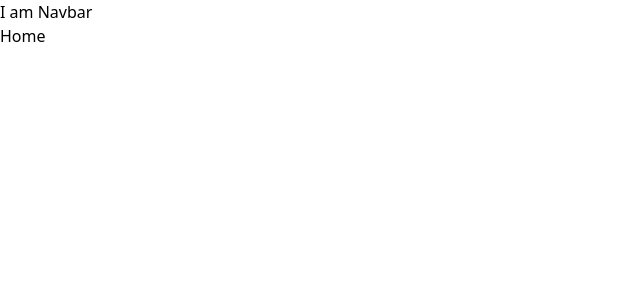
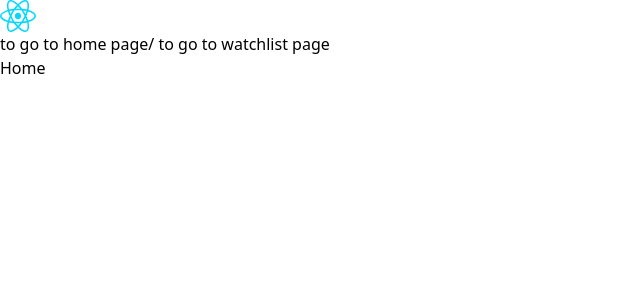
Before and after one commit to SwapnaM02/imdb-rating, a React (Vite) app: page / in a window 1280 px wide. Shown: the top 300 px of the page, without its empty margins (0-640 px from the left). Built offline with nearby package versions, Linux system fonts and the light colour scheme.

Commit message:
raw html of navbar

```diff
--- a/src/components/Navbar.jsx
+++ b/src/components/Navbar.jsx
@@ -1,10 +1,20 @@
 import React from 'react'
+import Logo from '../assets/react.svg'
+import { Link } from 'react-router-dom'
 
 const Navbar = () => {
   return (
-    <div>
-      I am Navbar
-    </div>
+    <>
+    <Link to='/'>
+      <img src={Logo} />
+
+    </Link>
+    <Link to='/'> to go to home page/
+    </Link>
+
+    <Link to='/watchlist'> to go to watchlist page
+    </Link>
+    </>
   )
 }
 
```
